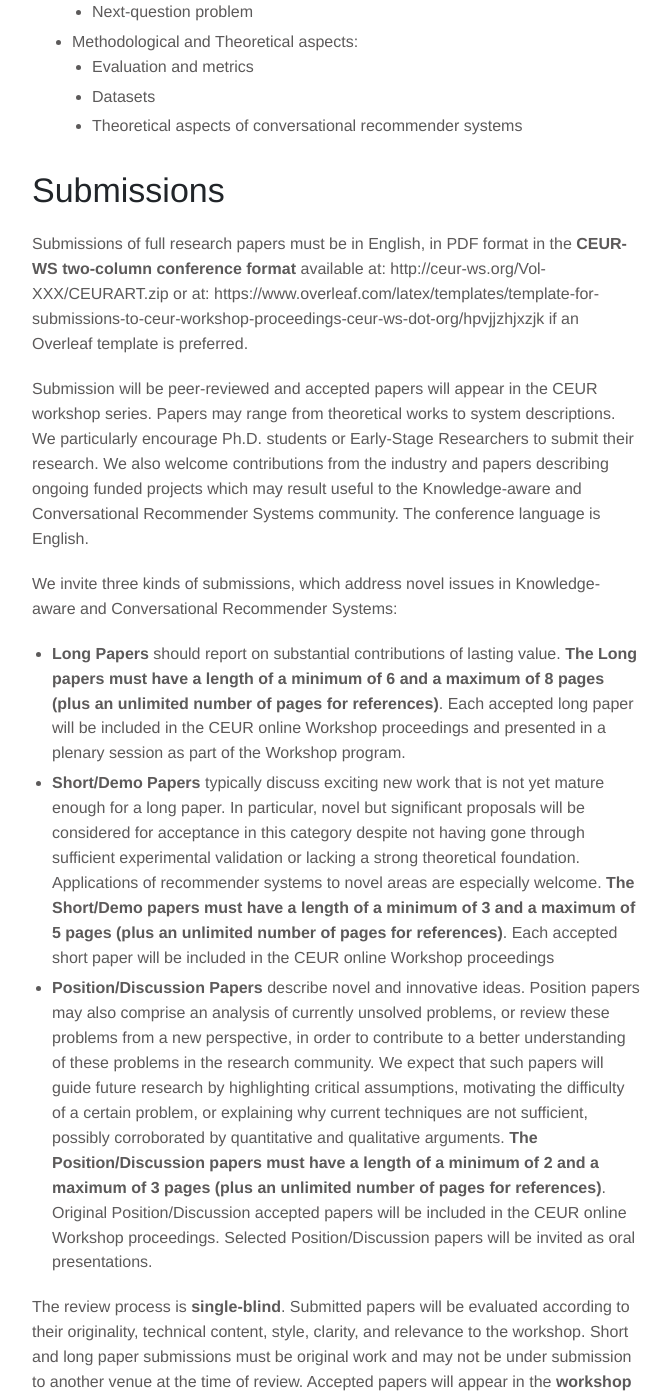
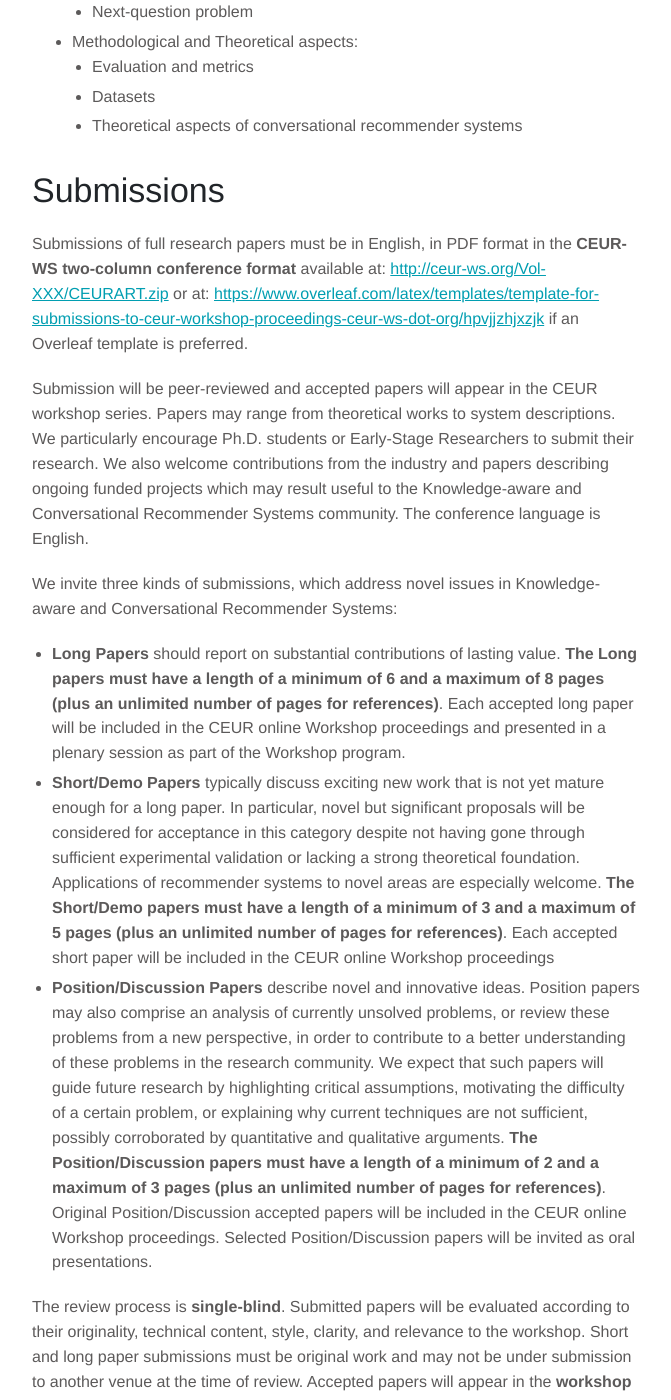
Before and after one commit to kars-workshop/2023, a Jekyll site: the page built from cfp.md, in a window 1280 px wide and 1400 px high, scrolled down 2877 px. Shown: the whole window, without its empty margins (143-814 px from the left). Built offline with Jekyll 4.4.1, drawn with Linux system fonts in a browser that asks for light colours; some of the changed text lies outside the part shown.

Commit message:
fixed links

```diff
--- a/cfp.md
+++ b/cfp.md
@@ -69,9 +69,9 @@ Topics of interest include, but are not limited to:
 # Submissions
 
 Submissions of full research papers must be in English, in PDF format in the **CEUR-WS two-column conference format** available at:
-http://ceur-ws.org/Vol-XXX/CEURART.zip
+<http://ceur-ws.org/Vol-XXX/CEURART.zip>
 or at:
-https://www.overleaf.com/latex/templates/template-for-submissions-to-ceur-workshop-proceedings-ceur-ws-dot-org/hpvjjzhjxzjk
+<https://www.overleaf.com/latex/templates/template-for-submissions-to-ceur-workshop-proceedings-ceur-ws-dot-org/hpvjjzhjxzjk>
  if an Overleaf template is preferred.
 
 Submission will be peer-reviewed and accepted papers will appear in the CEUR workshop series. Papers may range from theoretical works to system descriptions.
@@ -87,8 +87,7 @@ The review process is **single-blind**. Submitted papers will be evaluated accor
 Short and long paper submissions must be original work and may not be under submission to another venue at the time of review.
 Accepted papers will appear in the **workshop proceedings**.
 
-Submission will be through Microsoft CMT at:
-https://cmt3.research.microsoft.com/kars2023
+Submission will be through Microsoft CMT at: <https://cmt3.research.microsoft.com/kars2023>
 
 # Important Dates
 
```
